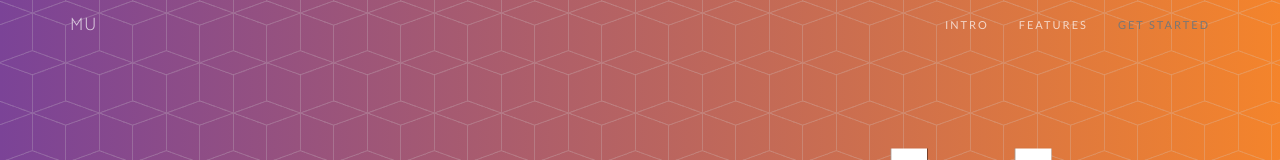
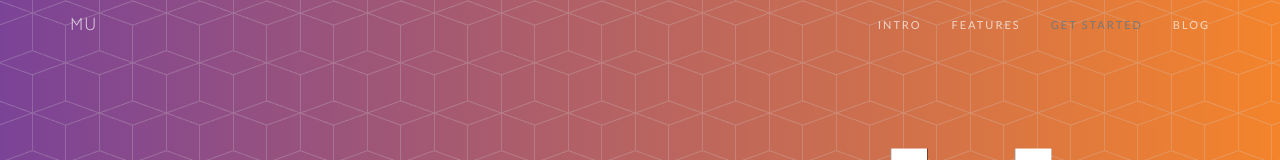
Before and after one commit to dmurawsky/getmu.io, a website: page index.html in a window 1280 px wide. Shown: the top 160 px of the page. Drawn offline with nearby package versions, Linux system fonts and the light colour scheme; some packages are replaced by stand-ins of ours; files that its build step writes are made by us from their sources; a script that the page names is missing; a web font is replaced by a local one.

Commit message:
add link to blog posts on mu

```diff
--- a/index.html
+++ b/index.html
@@ -65,6 +65,9 @@
                     </li>
                     <li>
                         <a class="page-scroll" href="#start">Get Started</a>
+                    </li>
+                    <li>
+                        <a target="_blank" href="https://stelligent.com/category/mu/">Blog</a>
                     </li>
                 </ul>
             </div>
```
